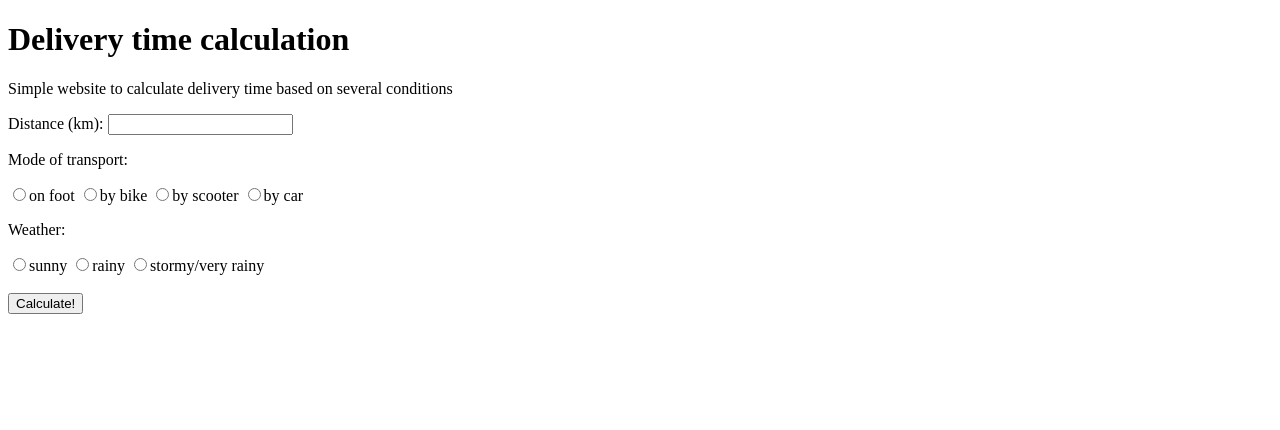
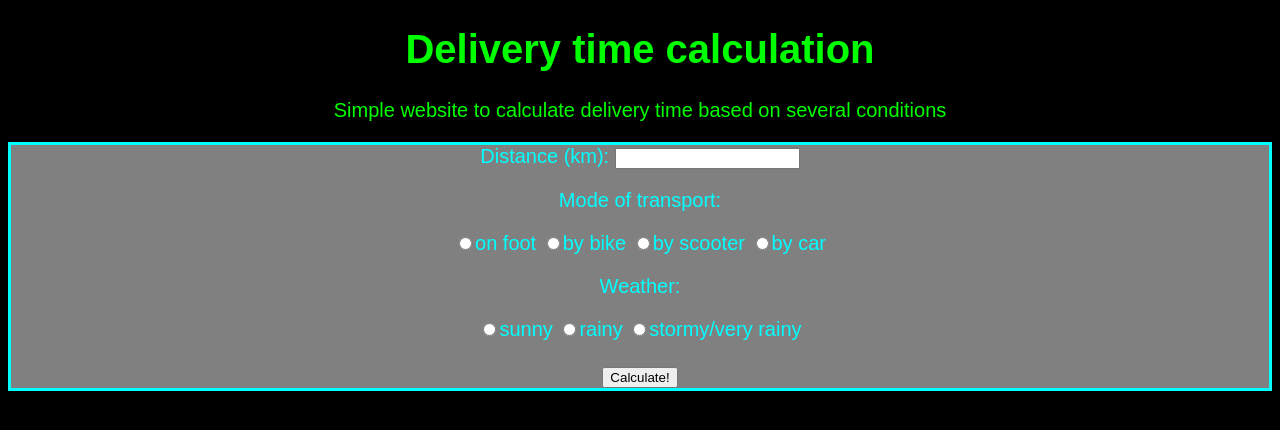
Before and after one commit to ErenoGit/Delivery-time-calculation-Hacktoberfest-example, a plain HTML site: page index.html in a window 1280 px wide. Drawn offline with Linux system fonts and the light colour scheme.

Commit message:
Added CSS file and changed web page apperance

```diff
--- a/index.html
+++ b/index.html
@@ -3,13 +3,14 @@
 <head>
     <meta charset="utf-8">
     <title>Delivery time calculation</title>
+    <link rel="stylesheet" href="style.css" type="text/css">
 </head>
 <body>
     <header>
         <h1>Delivery time calculation</h1>
         <p>Simple website to calculate delivery time based on several conditions</p>
     </header>
-
+    <div class="form_class_border">
     <form action="#" onsubmit="return showDeliveryTime(this);">
         Distance (km): <input name="distance" required>
 
@@ -27,6 +28,7 @@
         <br /><br />
         <input type="submit" value="Calculate!">
     </form>
+    </div>
 
     <script>
         function showDeliveryTime(theForm) {
--- /dev/null
+++ b/style.css
@@ -0,0 +1,15 @@
+body
+{
+    background-color: black ;
+    font-family: Arial ;
+    font-size:20px;
+    color:lime;
+    text-align: center;
+    height:1200px;
+}
+.form_class_border
+{
+    background-color: gray ;
+    border-style: solid;
+    color:aqua;
+}
```
